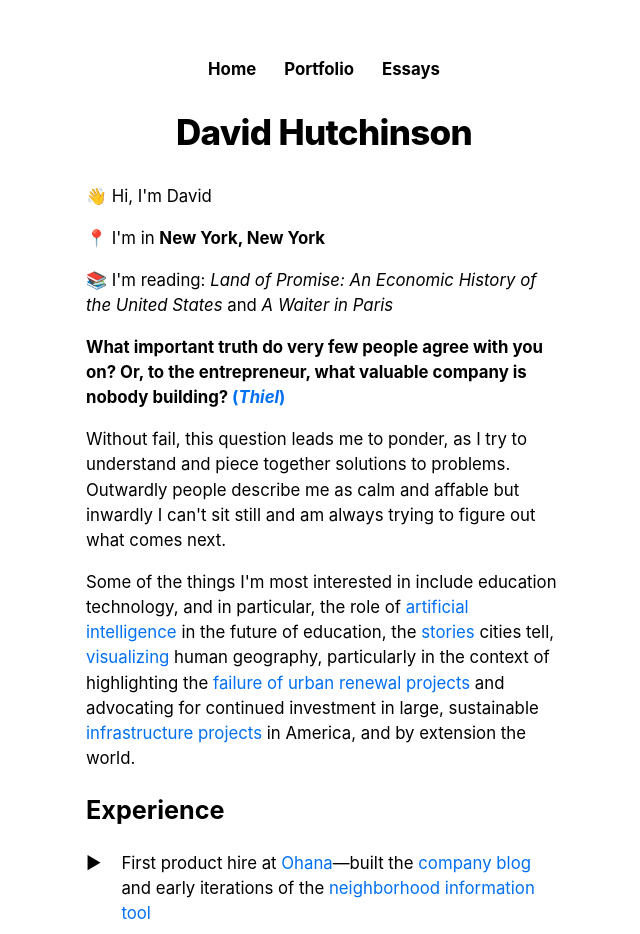
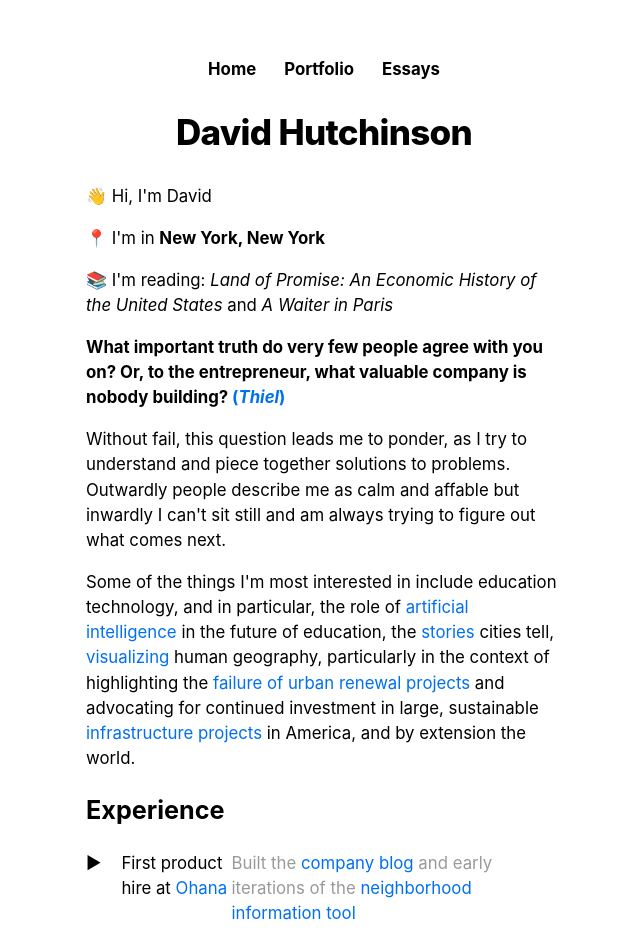
Before and after one commit to dvdhutch/dvdhutch-personal-site, a Next.js app: page / in a window 1280 px wide. Shown: the top 934 px of the page, without its empty margins (316-956 px from the left). Built offline with nearby package versions, Linux system fonts and the light colour scheme.

Commit message:
add light text color

```diff
--- a/pages/index.js
+++ b/pages/index.js
@@ -31,7 +31,8 @@ export default function Home({ allPostsData }) {
         <ul className={utilStyles.arrowList}>
           <li className={utilStyles.workItem}>
             <span className={utilStyles.arrow}>▶</span>
-            <span className={utilStyles.indentedText}>First product hire at <Link href="https://liveohana.ai/"><a>Ohana</a></Link>&mdash;built the <Link href="https://liveohana.ai/blog/ohana-neo"><a>company blog</a></Link> and early iterations of the <Link href="https://liveohana.ai/sublet/new-york-city"><a>neighborhood information tool</a></Link></span>
+            <span className={utilStyles.indentedText}>First product hire at <Link href="https://liveohana.ai/"><a>Ohana</a></Link></span>
+            <span className={utilStyles.lightTextColor}>Built the <Link href="https://liveohana.ai/blog/ohana-neo"><a>company blog</a></Link> and early iterations of the <Link href="https://liveohana.ai/sublet/new-york-city"><a>neighborhood information tool</a></Link></span>
           </li>
           <li className={utilStyles.workItem}>
             <span className={utilStyles.arrow}>▶</span>
--- a/styles/utils.module.css
+++ b/styles/utils.module.css
@@ -96,5 +96,8 @@
 .workItem {
   display: flex; /* Use flexbox for alignment */
   align-items: flex-start; /* Align items at the start */
-  margin-bottom: 20px;
 }
+
+.lightTextColor {
+  color: #00000066;
+}
```
